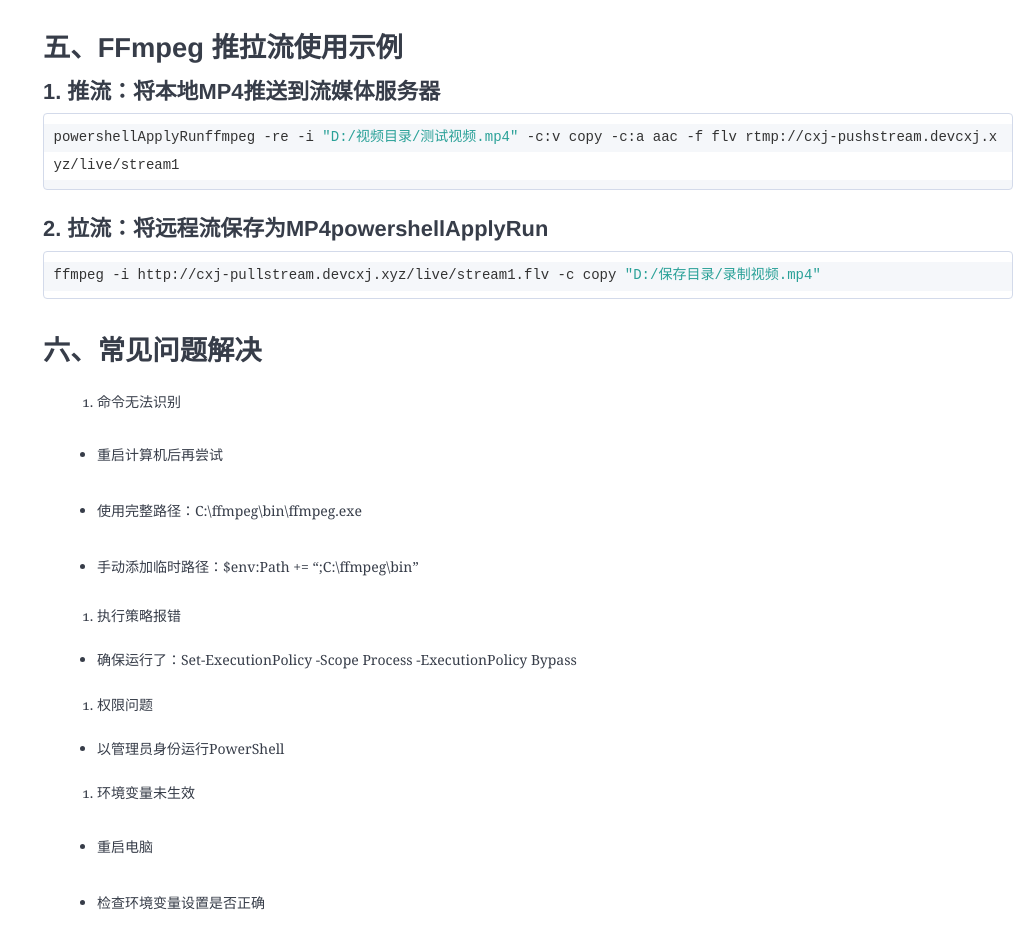
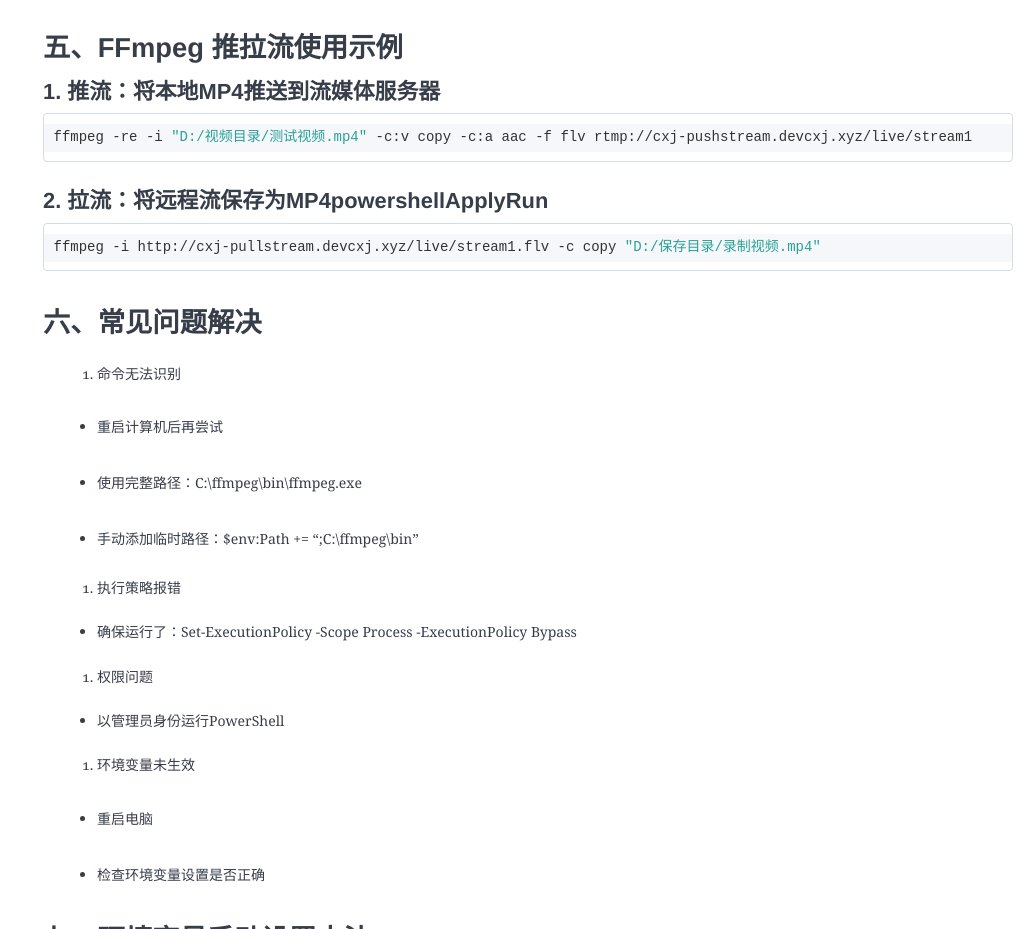
Before and after one commit to nmmdamn/mdnote-repository, a plain HTML site: page public/notes/html/Windows安装FFmpeg完整指南.html in a window 1280 px wide. Shown: the part 1228-2157 px from the top of the page, without its empty margins (247-1280 px from the left). Drawn offline with nearby package versions, Linux system fonts and the light colour scheme.

```diff
--- a/public/notes/html/Windows安装FFmpeg完整指南.html
+++ b/public/notes/html/Windows安装FFmpeg完整指南.html
@@ -48,7 +48,7 @@
 </code></pre>
 <h2 class="code-line" data-line-start=50 data-line-end=51 ><a id="FFmpeg__50"></a>五、FFmpeg 推拉流使用示例</h2>
 <h4 class="code-line" data-line-start=52 data-line-end=53 ><a id="1_MP4_52"></a>1. 推流：将本地MP4推送到流媒体服务器</h4>
-<pre><code class="has-line-data" data-line-start="55" data-line-end="57" class="language-bash">powershellApplyRunffmpeg -re -i <span class="hljs-string">"D:/视频目录/测试视频.mp4"</span> -c:v copy -c:a aac <span class="hljs-operator">-f</span> flv rtmp://cxj-pushstream.devcxj.xyz/live/stream1
+<pre><code class="has-line-data" data-line-start="55" data-line-end="57" class="language-bash">ffmpeg -re -i <span class="hljs-string">"D:/视频目录/测试视频.mp4"</span> -c:v copy -c:a aac <span class="hljs-operator">-f</span> flv rtmp://cxj-pushstream.devcxj.xyz/live/stream1
 </code></pre>
 <h4 class="code-line" data-line-start=58 data-line-end=59 ><a id="2_MP4powershellApplyRun_58"></a>2. 拉流：将远程流保存为MP4powershellApplyRun</h4>
 <pre><code class="has-line-data" data-line-start="61" data-line-end="63" class="language-bash">ffmpeg -i http://cxj-pullstream.devcxj.xyz/live/stream1.flv -c copy <span class="hljs-string">"D:/保存目录/录制视频.mp4"</span>
```
